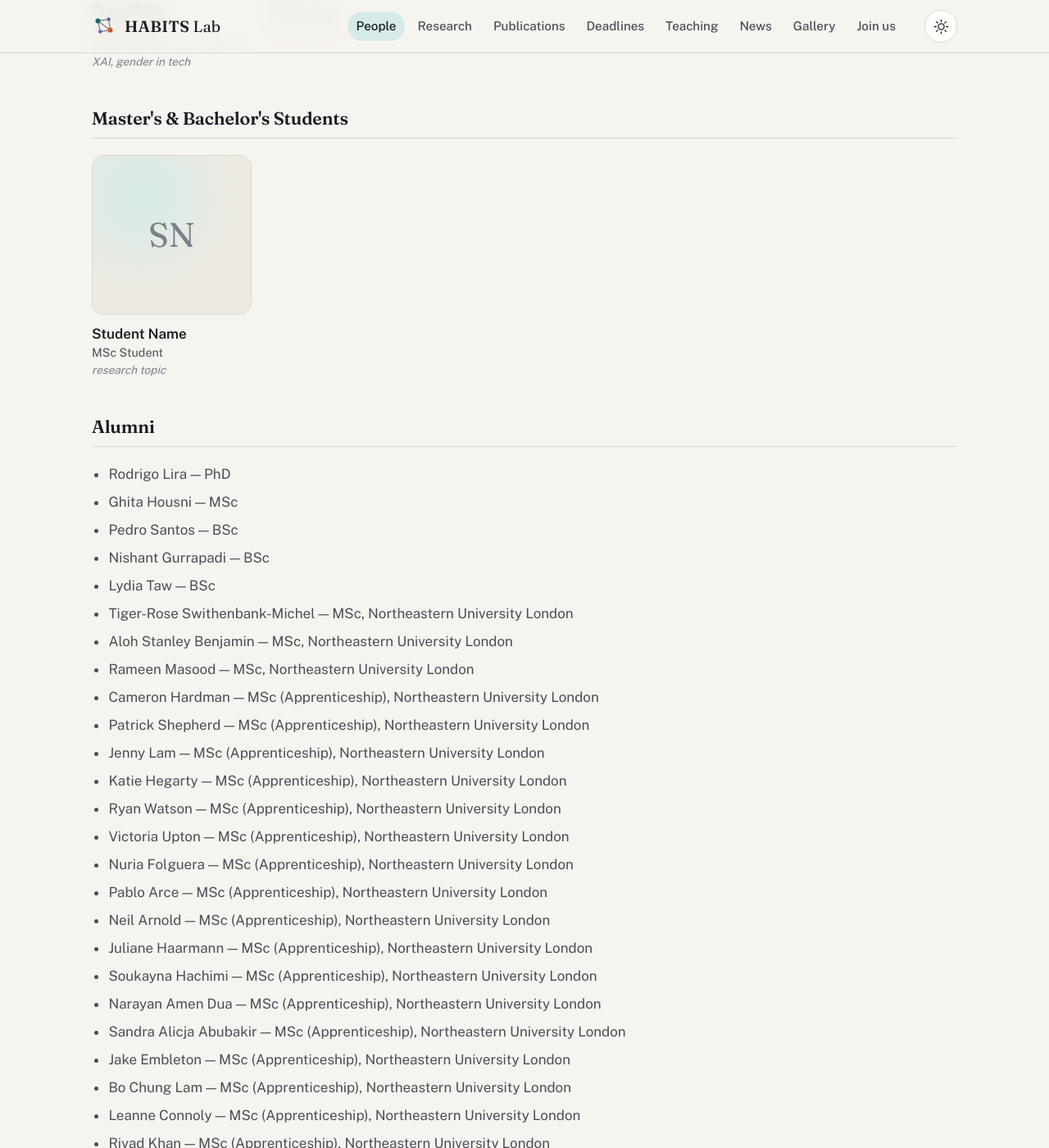
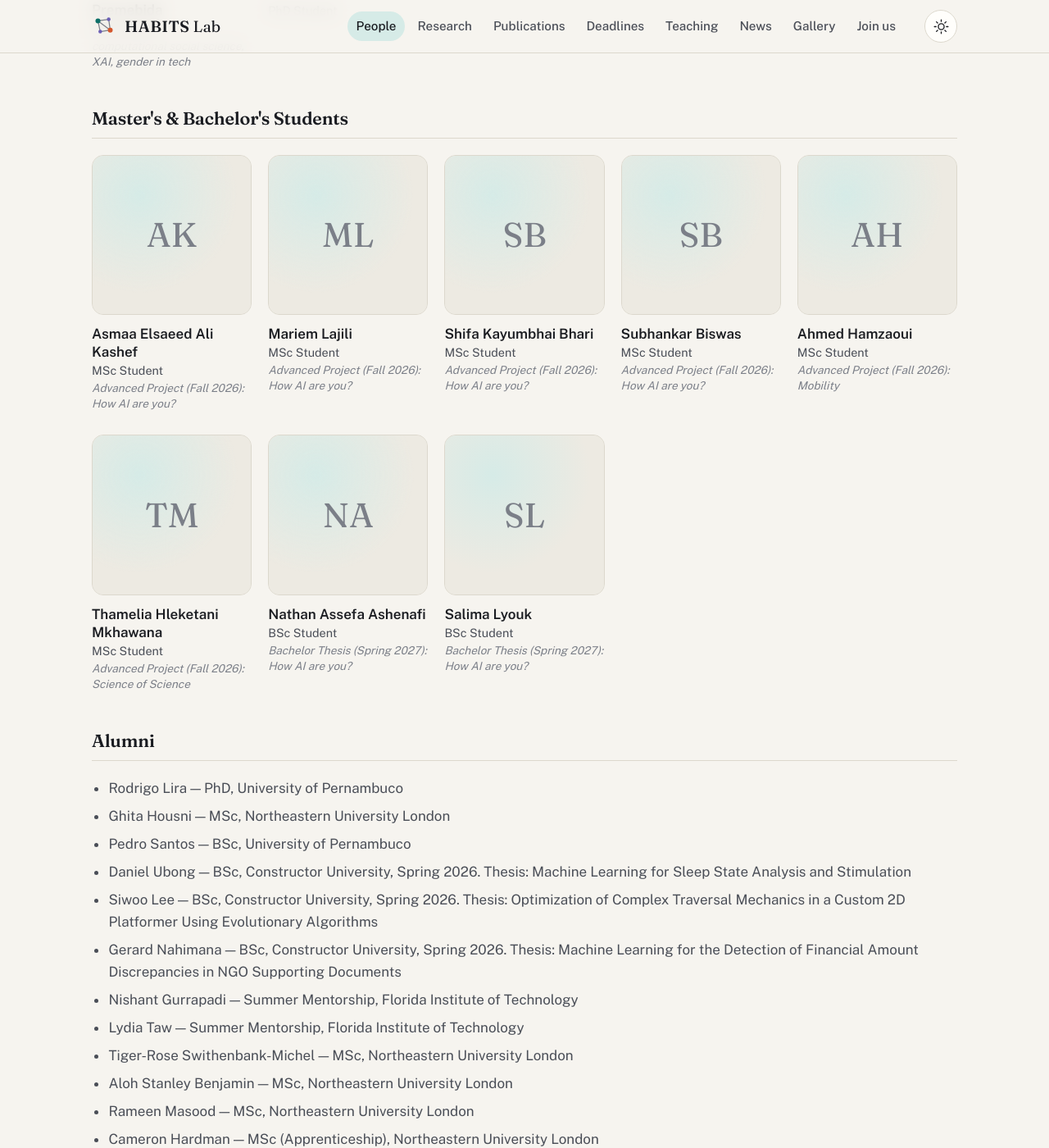
Before and after one commit to HABITS-Lab-MMacedo/habits-lab-mmacedo.github.io, a Jekyll site: the page built from people.html, in a window 1280 px wide and 1400 px high, scrolled down 1182 px. Shown: the whole window at 82% size. Built offline with Jekyll 4.4.1, drawn with Linux system fonts in a browser that asks for light colours; some of the changed text lies outside the part shown.

Commit message:
adding alumni and current ones

```diff
--- a/_data/people.yml
+++ b/_data/people.yml
@@ -257,18 +257,59 @@ groups:
         gif: /assets/img/people/example.gif
         link: https://sthemonica.github.io/
       # Copy the block above for each new member:
-      - name: New Member
+      - name: Coming soon
         role: PhD Student
-        topic: research topic
         photo: ""
         gif: ""
         link: ""
 
   - title: Master's & Bachelor's Students
     members:
-      - name: Student Name
+      - name: Asmaa Elsaeed Ali Kashef
         role: MSc Student
-        topic: research topic
+        topic: "Advanced Project (Fall 2026): How AI are you?"
+        photo: ""
+        gif: ""
+        link: ""
+      - name: Mariem Lajili
+        role: MSc Student
+        topic: "Advanced Project (Fall 2026): How AI are you?"
+        photo: ""
+        gif: ""
+        link: ""
+      - name: Shifa Kayumbhai Bhari
+        role: MSc Student
+        topic: "Advanced Project (Fall 2026): How AI are you?"
+        photo: ""
+        gif: ""
+        link: ""
+      - name: Subhankar Biswas
+        role: MSc Student
+        topic: "Advanced Project (Fall 2026): How AI are you?"
+        photo: ""
+        gif: ""
+        link: ""
+      - name: Ahmed Hamzaoui
+        role: MSc Student
+        topic: "Advanced Project (Fall 2026): Mobility"
+        photo: ""
+        gif: ""
+        link: ""
+      - name: Thamelia Hleketani Mkhawana
+        role: MSc Student
+        topic: "Advanced Project (Fall 2026): Science of Science"
+        photo: ""
+        gif: ""
+        link: ""
+      - name: Nathan Assefa Ashenafi
+        role: BSc Student
+        topic: "Bachelor Thesis (Spring 2027): How AI are you?"
+        photo: ""
+        gif: ""
+        link: ""
+      - name: Salima Lyouk
+        role: BSc Student
+        topic: "Bachelor Thesis (Spring 2027): How AI are you?"
         photo: ""
         gif: ""
         link: ""
@@ -284,15 +325,21 @@ alumni:
   #   note: MSc 2026 → Data Scientist at Company
   #   link: https://example.org
   - name: Rodrigo Lira
-    note: PhD
+    note: PhD, University of Pernambuco
   - name: Ghita Housni
-    note: MSc
+    note: MSc, Northeastern University London
   - name: Pedro Santos
-    note: BSc
+    note: BSc, University of Pernambuco
+  - name: Daniel Ubong
+    note: "BSc, Constructor University, Spring 2026. Thesis: Machine Learning for Sleep State Analysis and Stimulation"
+  - name: Siwoo Lee
+    note: "BSc, Constructor University, Spring 2026. Thesis: Optimization of Complex Traversal Mechanics in a Custom 2D Platformer Using Evolutionary Algorithms"
+  - name: Gerard Nahimana
+    note: "BSc, Constructor University, Spring 2026. Thesis: Machine Learning for the Detection of Financial Amount Discrepancies in NGO Supporting Documents"
   - name: Nishant Gurrapadi
-    note: BSc
+    note: Summer Mentorship, Florida Institute of Technology
   - name: Lydia Taw
-    note: BSc
+    note: Summer Mentorship, Florida Institute of Technology
   - name: Tiger-Rose Swithenbank-Michel
     note: MSc, Northeastern University London
   - name: Aloh Stanley Benjamin
```
